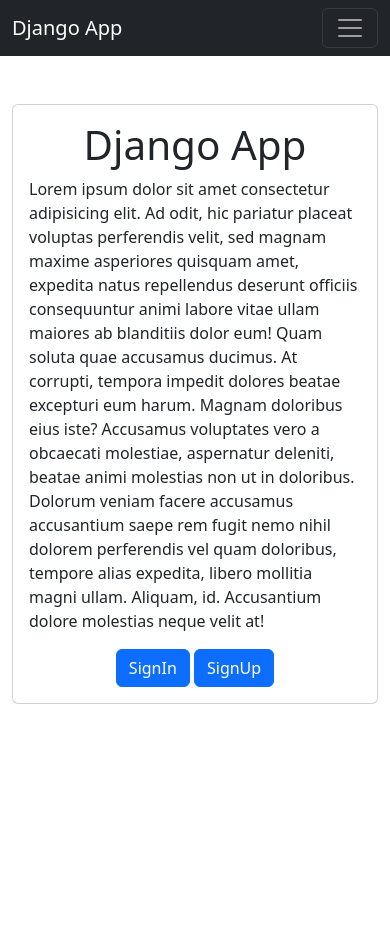
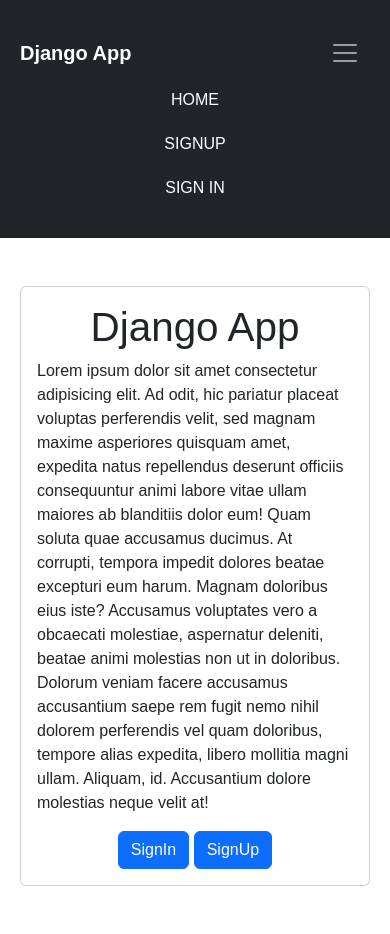
Before and after one commit to EnzoCoschiza/django-auth-crud, a Django app: page / in a window 390 px wide, after a click that opens the changed part. Before the commit the page ends 704 px from the top, so only its background shows below. Run offline with Django 5.2, Linux system fonts and the light colour scheme.

Commit message:
adding style.css

```diff
--- a/tasks/templates/base.html
+++ b/tasks/templates/base.html
@@ -3,8 +3,9 @@
 <head>
     <meta charset="UTF-8">
     <meta name="viewport" content="width=device-width, initial-scale=1.0">
-    <title>Django CRUD aplicattion</title>
+    <title>Django CRUD Application</title>
     <link rel="stylesheet" href="https://cdn.jsdelivr.net/npm/bootstrap@5.3.3/dist/css/bootstrap.min.css">
+    <link rel="stylesheet" href="style.css">
 </head>
 <body>
     <nav class="navbar navbar-expand-lg bg-dark navbar-dark">
@@ -49,5 +50,6 @@
 
     {% endblock %}
 
+    <script src="https://cdn.jsdelivr.net/npm/bootstrap@5.3.3/dist/js/bootstrap.bundle.min.js"></script>
 </body>
 </html>
--- /dev/null
+++ b/tasks/templates/style.css
@@ -0,0 +1,60 @@
+/* General styles */
+body {
+    font-family: sans-serif;
+    margin: 0;
+    padding: 0;
+  }
+
+  .container {
+    max-width: 1000px;
+    margin: 0 auto;
+    padding: 20px;
+  }
+
+  /* Navbar styles */
+  .navbar {
+    background-color: #333;
+    color: #fff;
+  }
+
+  .navbar-brand {
+    font-weight: bold;
+  }
+
+  .navbar-toggler {
+    border: none;
+    background-color: transparent;
+  }
+
+  .navbar-toggler:hover {
+    background-color: #222;
+  }
+
+  .navbar-nav .nav-link {
+    padding: 10px 15px;
+    color: #fff;
+    text-decoration: none;
+  }
+
+  .navbar-nav .nav-link:hover {
+    background-color: #222;
+  }
+
+  /* Responsive styles for navbar */
+  @media (max-width: 992px) {
+    .navbar-toggler {
+      display: block;
+      padding: 10px;
+    }
+
+    .navbar-collapse {
+      flex-direction: column;
+      align-items: center;
+      gap: 10px;
+    }
+
+    .navbar-nav .nav-link {
+      text-align: center;
+      width: 100%;
+    }
+  }
```
Also changed, not shown: 1 other file.
